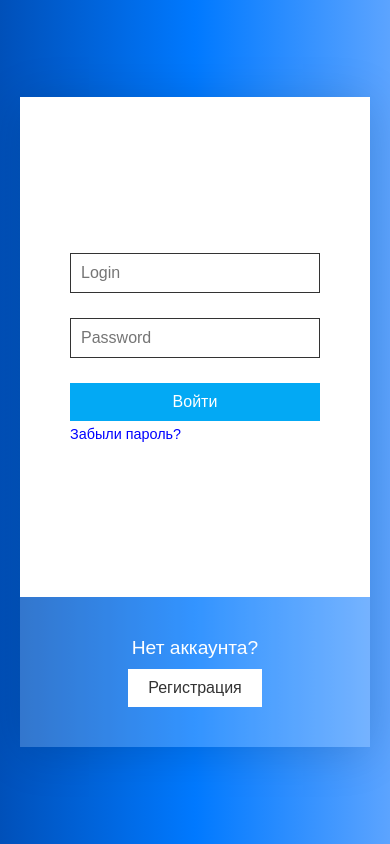
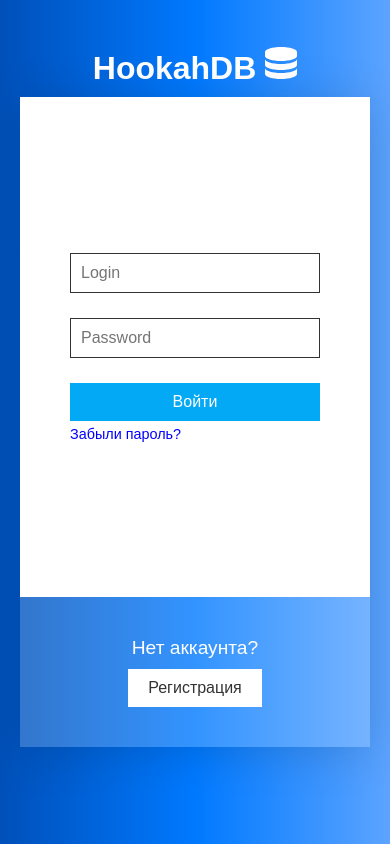
Before and after one commit to Artur-Yamai/HookahDB-frontend, a React (Create React App) app: page /auth in a window 390 px wide. Built offline with nearby package versions, Linux system fonts and the light colour scheme.

Commit message:
добавлен "логотип" на страницу авторизации

```diff
--- a/src/pages/authorization/Authorization.tsx
+++ b/src/pages/authorization/Authorization.tsx
@@ -1,6 +1,8 @@
 import { useState } from "react";
 import { useNavigate } from "react-router";
+import { NavLink } from "react-router-dom";
 import { observer } from "mobx-react-lite";
+import { ImDatabase } from "react-icons/im";
 import UserStore from "../../store/user";
 import { UserApi } from "../../API";
 import { RegistrationForm, AuthorizationForm } from "../../components";
@@ -88,6 +90,11 @@ function Authorization(): JSX.Element {
   return (
     <div className={`authorization ${startPageActive}`}>
       <div className="authorization__container">
+        <NavLink to="/">
+          <h1 className="authorization__sitename">
+            HookahDB <ImDatabase />
+          </h1>
+        </NavLink>
         <div className="blueBg">
           <div className="authorization__box authorization__signin">
             <h2>Уже зарегестрированы?</h2>
--- a/src/pages/authorization/authorization.scss
+++ b/src/pages/authorization/authorization.scss
@@ -1,3 +1,4 @@
+@import "../../styles/colors.scss";
 .authorization {
   display: flex;
   justify-content: center;
@@ -27,6 +28,23 @@
     width: 800px;
     height: 500px;
     margin: 20px;
+  }
+
+  &__sitename {
+    color: green;
+    position: absolute;
+    left: 0;
+    top: -50px;
+    color: $colorWhite;
+    max-width: 400px;
+    width: 100%;
+    text-align: center;
+    transition: 0.75s;
+  }
+
+  &.authorization--active .authorization__sitename {
+    left: 400px;
+    transition: 0.75s;
   }
 
   .blueBg {
@@ -171,6 +189,13 @@
 
 @media (max-width: 990px) {
   .authorization {
+    &__sitename {
+      max-width: 500px;
+    }
+    &.authorization--active .authorization__sitename {
+      left: 0;
+    }
+
     &__container {
       min-width: 320px;
       width: 500px;
```
